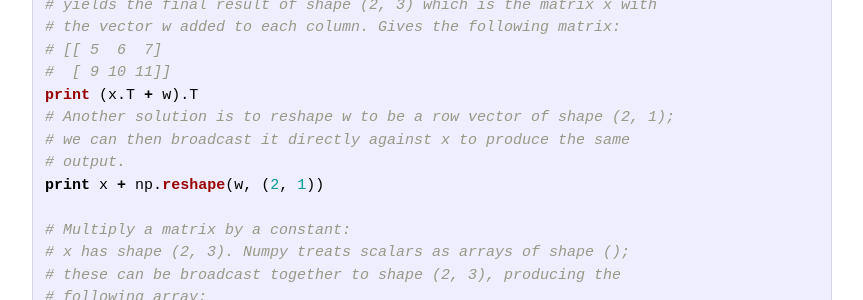
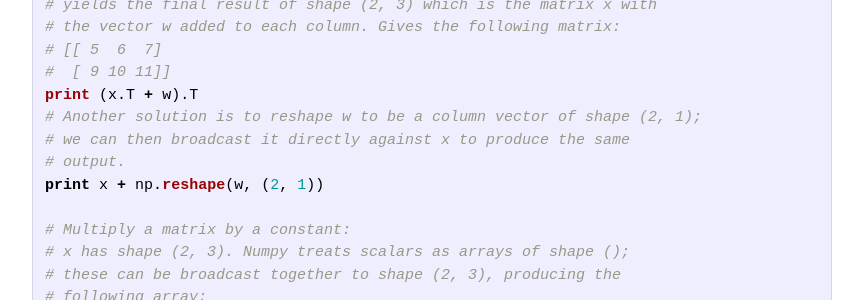
Before and after one commit to cs231n/cs231n.github.io, a Jekyll site: the page built from python-numpy-tutorial.md, in a window 1280 px wide and 900 px high, scrolled down 17760 px. Shown: the part 151-451 px from the top of the window, without its empty margins (208-1071 px from the left). Built offline with Jekyll 4.4.1, drawn with Linux system fonts in a browser that asks for light colours.

Commit message:
fix comments
shape (2,1) vector recorded erroneously as row vector

```diff
--- a/python-numpy-tutorial.md
+++ b/python-numpy-tutorial.md
@@ -907,7 +907,7 @@ print x + v
 # [[ 5  6  7]
 #  [ 9 10 11]]
 print (x.T + w).T
-# Another solution is to reshape w to be a row vector of shape (2, 1);
+# Another solution is to reshape w to be a column vector of shape (2, 1);
 # we can then broadcast it directly against x to produce the same
 # output.
 print x + np.reshape(w, (2, 1))
```
